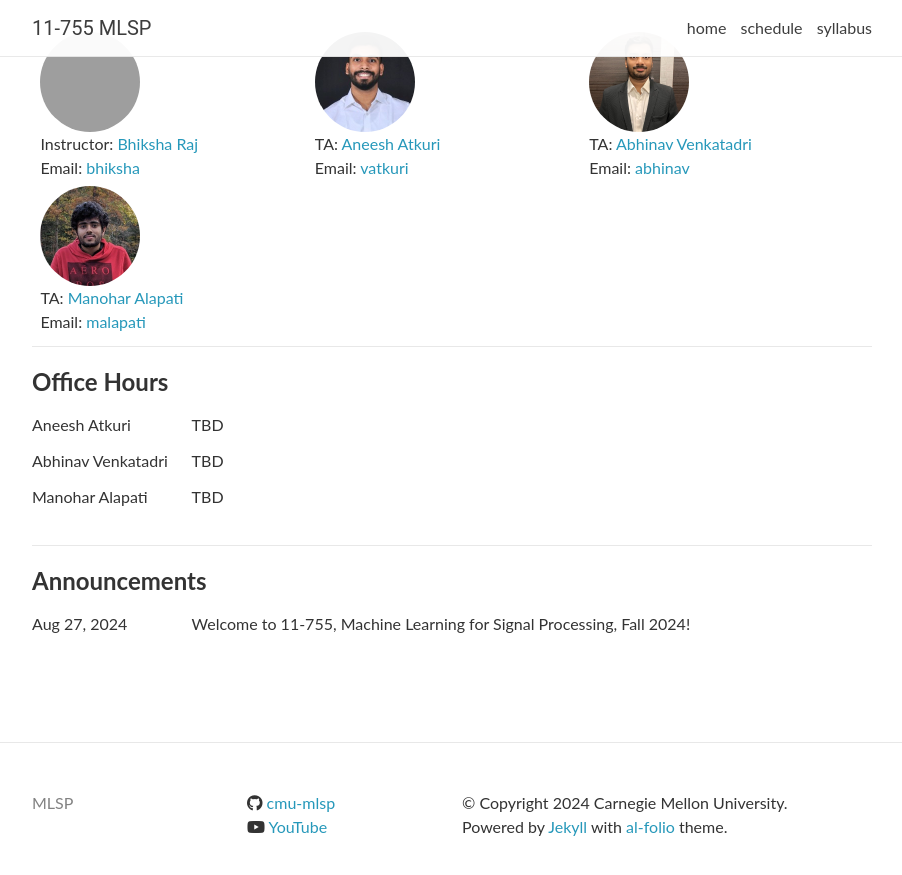
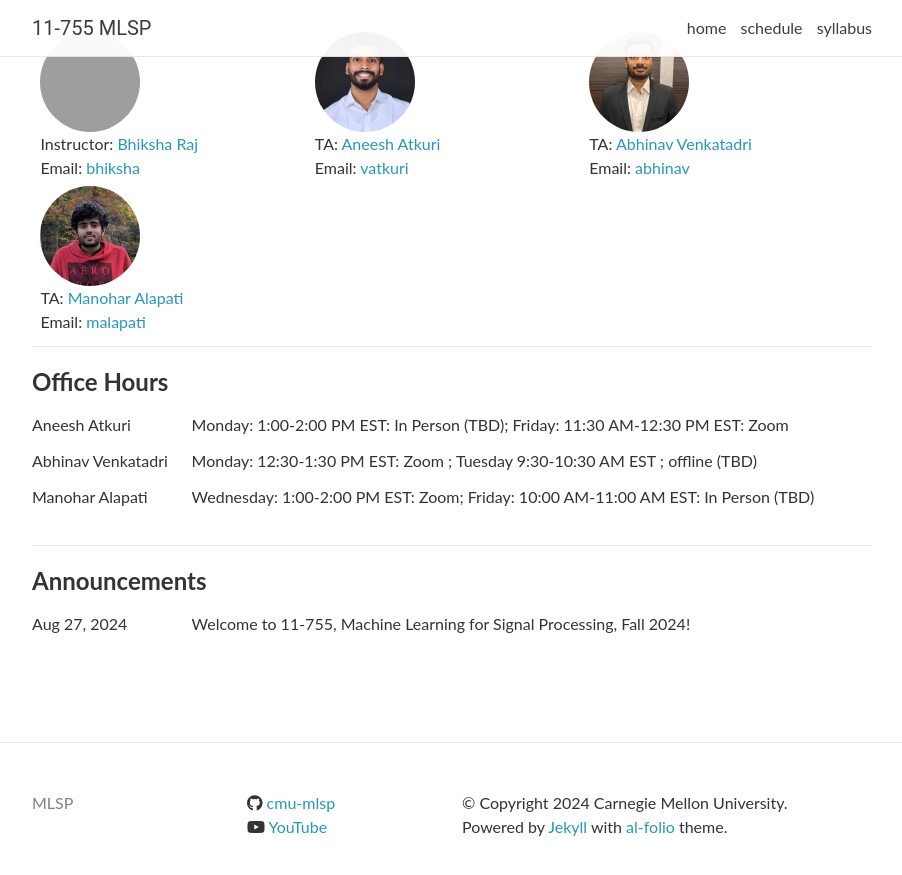
Before and after one commit to cmu-mlsp/mlspcourse, a Jekyll site: the page index.html, which Jekyll copies as it is, in a window 1280 px wide and 900 px high, scrolled down 699 px, cut to the strip 0-875 px from the top of the window. Shown: the whole strip, without its empty margins (188-1090 px from the left). Built offline with Jekyll 4.4.1, drawn with Linux system fonts in a browser that asks for light colours; nearby versions of some CDN libraries; comment, search, counter and statistics services are not loaded; grey boxes are pictures that could not be loaded.

Commit message:
Update index.html

```diff
--- a/index.html
+++ b/index.html
@@ -145,15 +145,15 @@
 
       <tr>
         <td class="date">Aneesh Atkuri</td>
-        <td class="announcement">TBD</td>
+        <td class="announcement">Monday: 1:00-2:00 PM EST: In Person (TBD); Friday: 11:30 AM-12:30 PM EST: Zoom</td>
       </tr>
       <tr>
         <td class="date">Abhinav Venkatadri</td>
-        <td class="announcement">TBD</td>
+        <td class="announcement">Monday: 12:30-1:30 PM EST: Zoom ; Tuesday 9:30-10:30 AM EST ; offline (TBD)</td>
       </tr>
       <tr>
         <td class="date">Manohar Alapati</td>
-        <td class="announcement">TBD</td>
+        <td class="announcement">Wednesday: 1:00-2:00 PM EST: Zoom; Friday: 10:00 AM-11:00 AM EST: In Person (TBD)</td>
       </tr>
     </table>
  </div>
```
